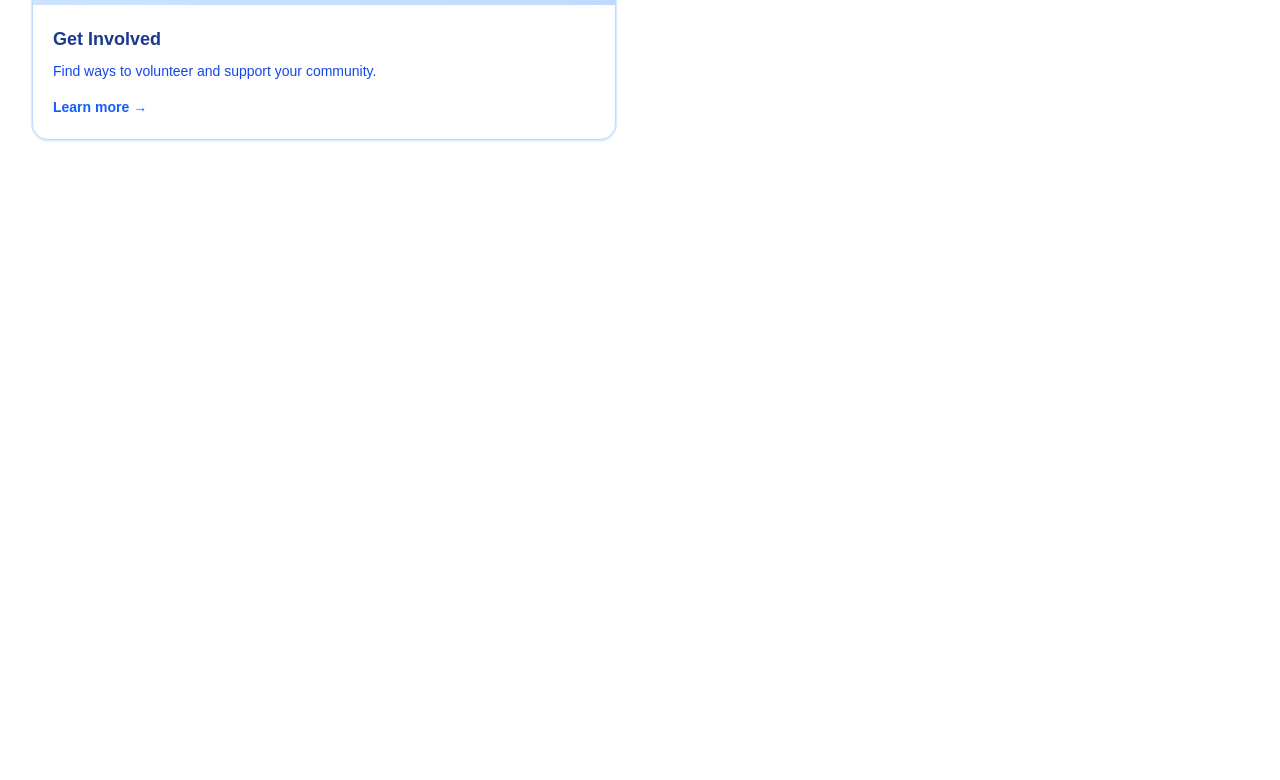
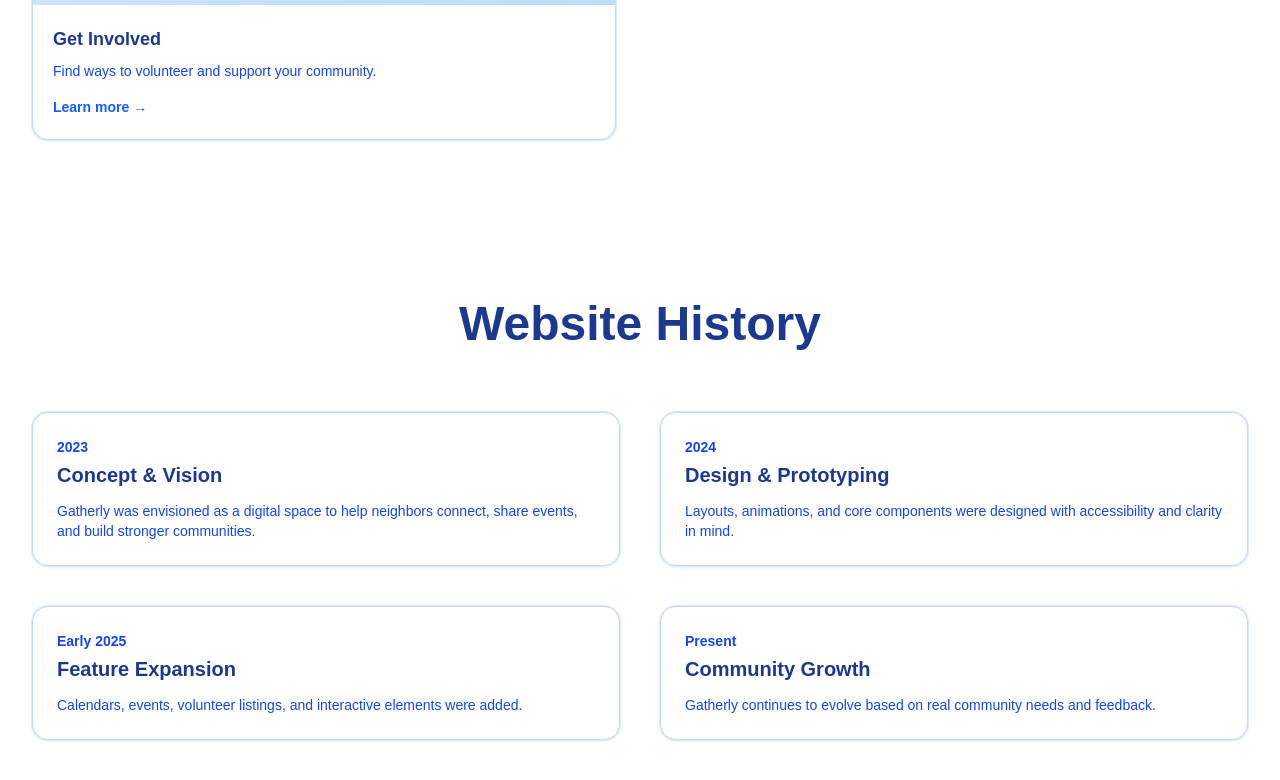
Before and after one commit to TSA-Group/tsa_group_starter, a Next.js app: page / in a window 1280 px wide. Shown: the part 2062-2842 px from the top of the page. Built offline with nearby package versions, Linux system fonts and the light colour scheme.

Commit message:
Update page.tsx

```diff
--- a/app/page.tsx
+++ b/app/page.tsx
@@ -429,6 +429,8 @@ export default function Home() {
       {/* WEBSITE HISTORY SECTION */}
       <motion.section
         initial="hidden"
+        whileInView="show"
+        viewport={{ once: true, margin: "-100px" }}
         variants={container}
         className="max-w-7xl mx-auto px-4 sm:px-6 lg:px-8 mt-40 mb-56 space-y-16"
       >
```
